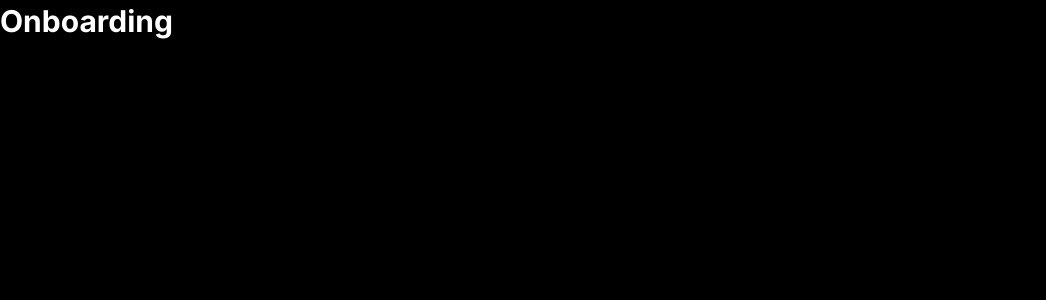
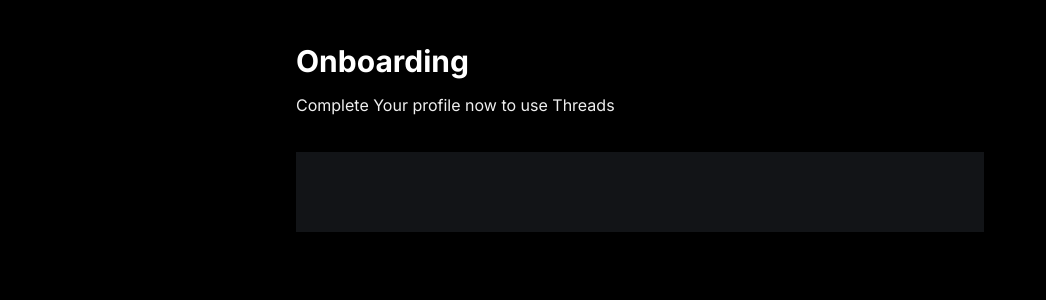
Before and after one commit to JaimeMahanuque55/threads, a Next.js app: page /onboarding in a window 1280 px wide. Shown: the top 300 px of the page, without its empty margins (0-1046 px from the left). Built offline with nearby package versions, Linux system fonts and the light colour scheme.

Commit message:
organizing the onboarding page

```diff
--- a/app/(auth)/onboarding/page.tsx
+++ b/app/(auth)/onboarding/page.tsx
@@ -1,7 +1,14 @@
 async function Page() {
   return (
-    <main>
+    <main className="mx-auto flex max-w-3xl flex-col justify-start px-10 py-10">
       <h1 className="head-text">Onboarding</h1>
+      <p className="mt-3 text-base-regular text-light-2">
+        Complete Your profile now to use Threads
+      </p>
+
+      <section className="mt-9 bg-dark-2 p-10">
+
+      </section>
     </main>
   )
 }
```
